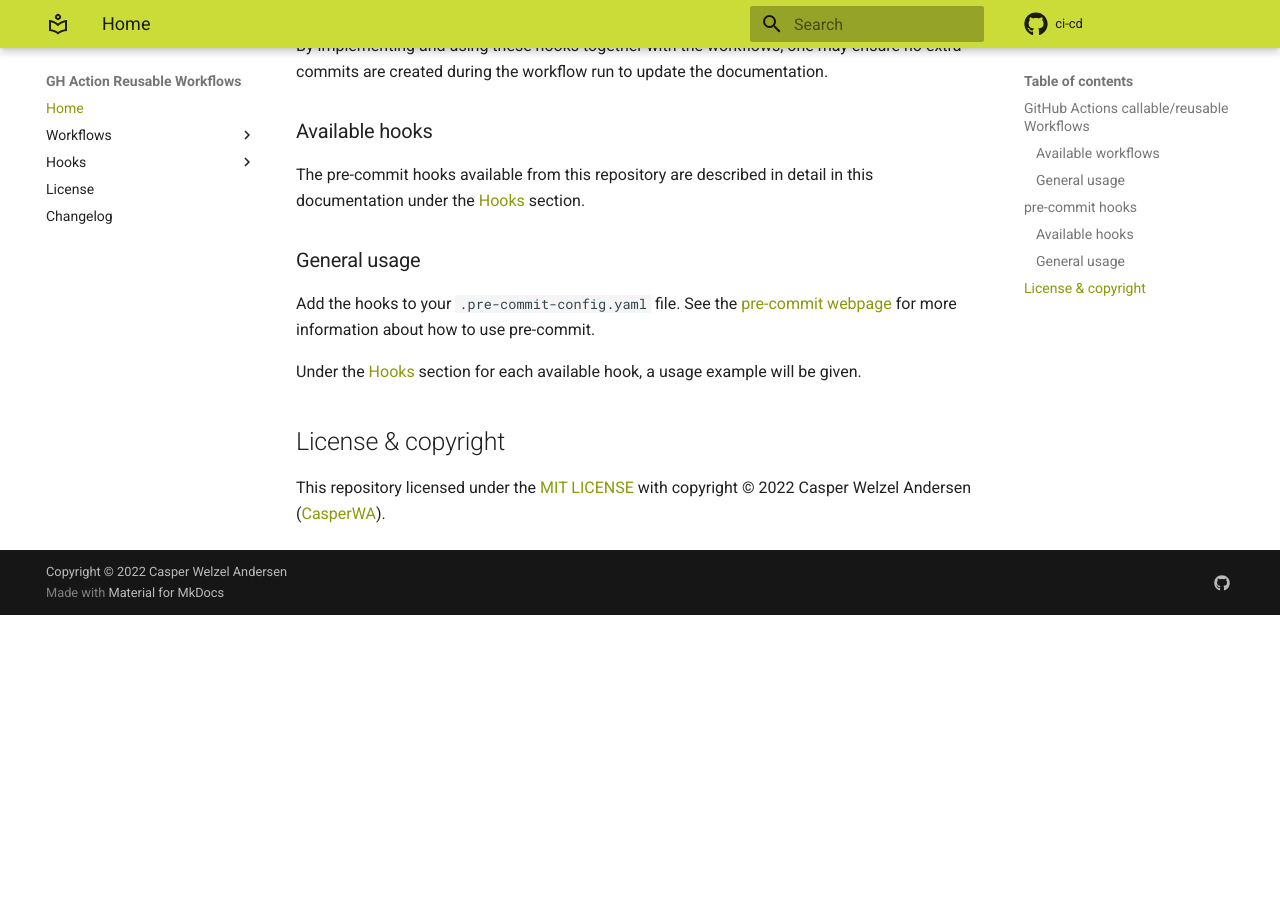
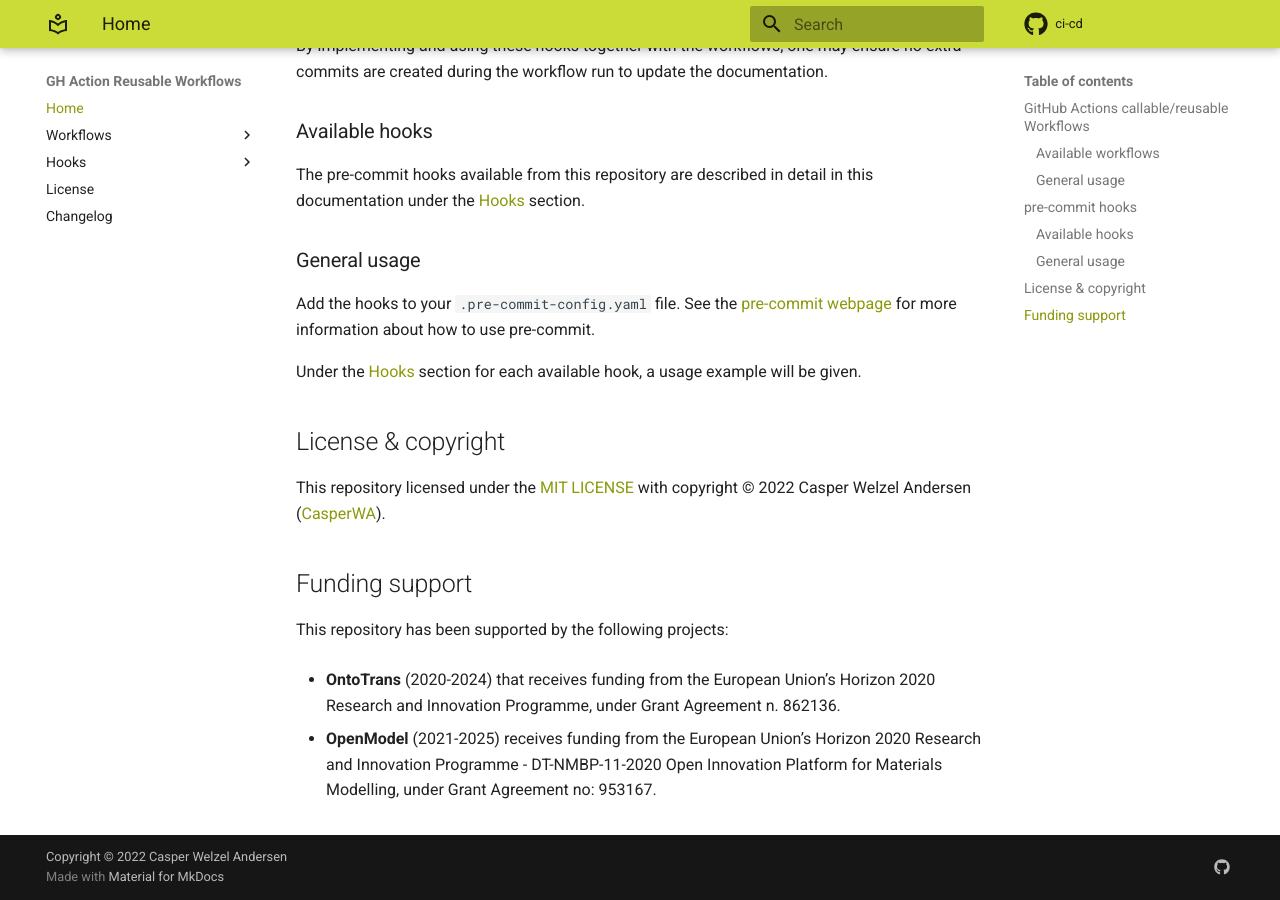
Before and after one commit to SemanticMatter/ci-cd, an MkDocs documentation site: the page built from docs/index.md, in a window 1280 px wide and 900 px high, scrolled down 1051 px. Built offline with MkDocs 1.6.1 and Material for MkDocs 9.7.7, drawn with Linux system fonts in a browser that asks for light colours; comment, search, counter and statistics services are not loaded; the version menu is left out; before the commit the page ends 1666 px from its top, so only the background shows below that.

Commit message:
Update README title and description + funding (#36)
Add mentions of pre-commit hooks alongside the existing mention of
callable workflows for GH Actions.

Add funding support section with OntoTrans and OpenModel.

```diff
--- a/docs/index.md
+++ b/docs/index.md
@@ -47,3 +47,11 @@ Under the [Hooks](./hooks/index.md) section for each available hook, a usage exa
 ## License & copyright
 
 This repository licensed under the  [MIT LICENSE](LICENSE.md) with copyright &copy; 2022 Casper Welzel Andersen ([CasperWA](https://github.com/CasperWA)).
+
+## Funding support
+
+This repository has been supported by the following projects:
+
+- **OntoTrans** (2020-2024) that receives funding from the European Union’s Horizon 2020 Research and Innovation Programme, under Grant Agreement n. 862136.
+
+- **OpenModel** (2021-2025) receives funding from the European Union’s Horizon 2020 Research and Innovation Programme - DT-NMBP-11-2020 Open Innovation Platform for Materials Modelling, under Grant Agreement no: 953167.
```
Also changed, not shown: README.md (+12 -2 lines).
